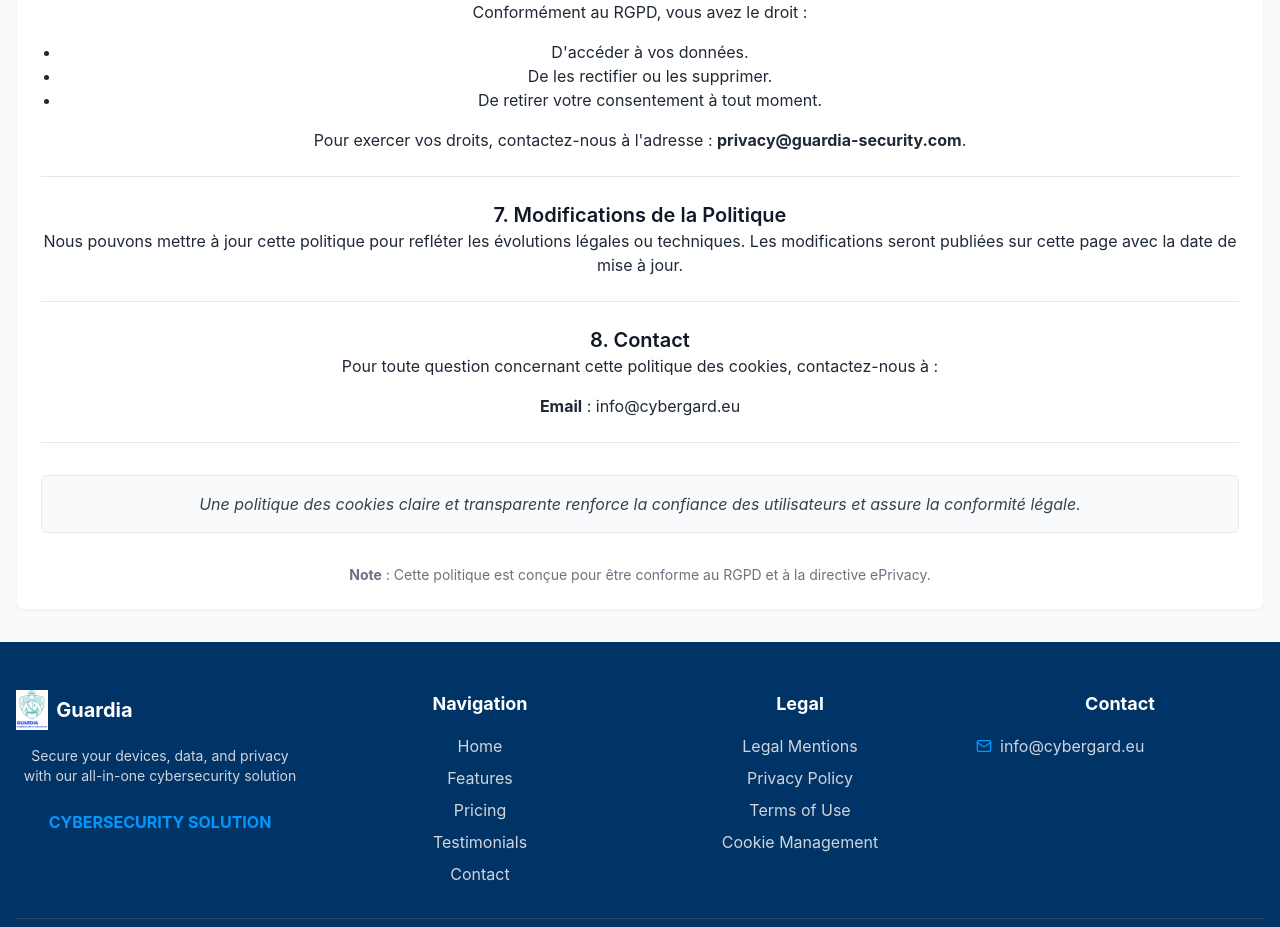
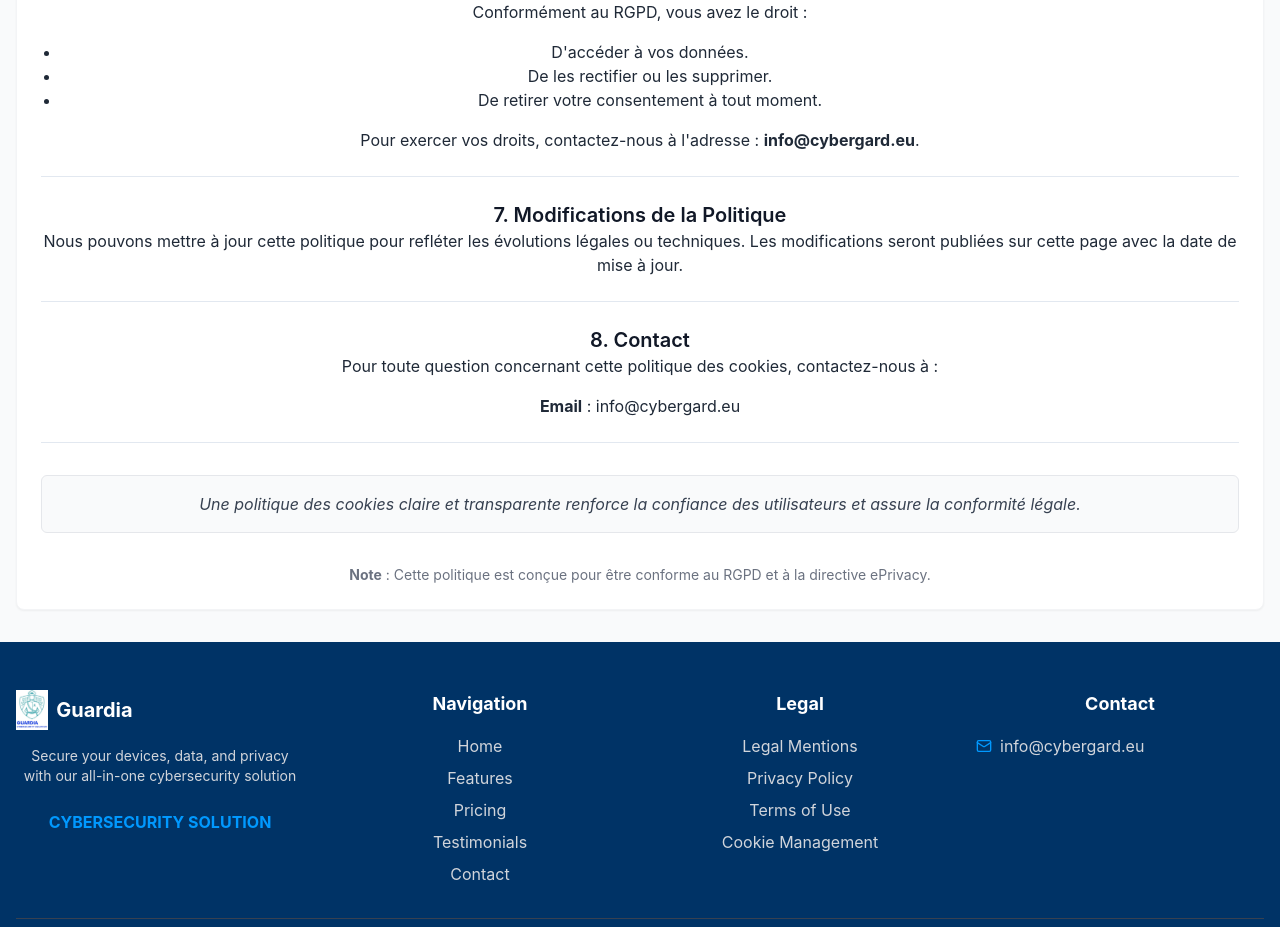
Before and after one commit to mygoldor/secureverse-guardian, a React (Vite) app: page /cookies in a window 1280 px wide. Shown: the part 1840-2767 px from the top of the page. Built offline with nearby package versions, Linux system fonts and the light colour scheme.

Commit message:
Update email in Cookies section
Replaced privacy@guardia-security.com with info@cybergard.eu in the Cookies section.

```diff
--- a/src/components/cookies/CookiesPolicyContent.tsx
+++ b/src/components/cookies/CookiesPolicyContent.tsx
@@ -126,7 +126,7 @@ const CookiesPolicyContent: React.FC = () => {
         <li>De retirer votre consentement à tout moment.</li>
       </ul>
       <p className="mb-4">
-        Pour exercer vos droits, contactez-nous à l'adresse : <strong>privacy@guardia-security.com</strong>.
+        Pour exercer vos droits, contactez-nous à l'adresse : <strong>info@cybergard.eu</strong>.
       </p>
 
       <Separator className="my-6" />
```
